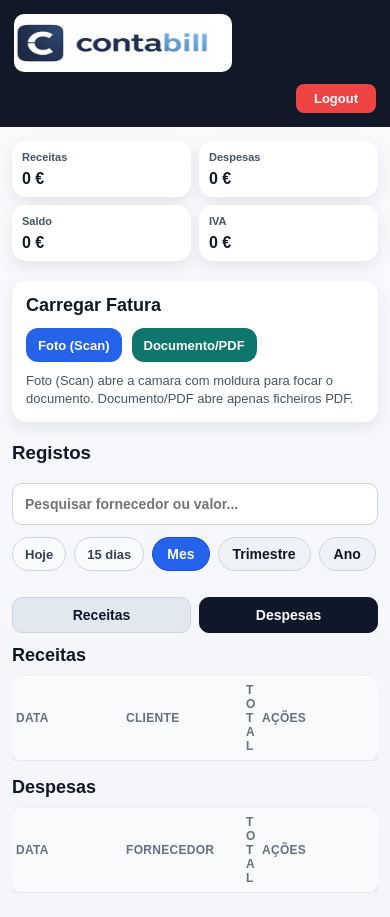
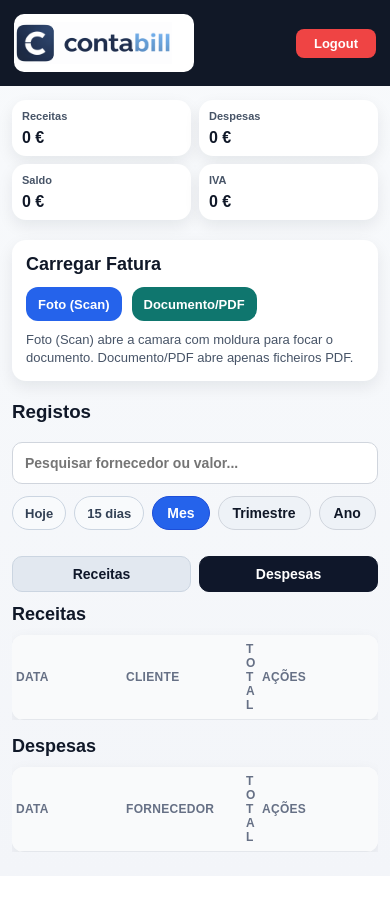
Before and after one commit to geralprimefence-sudo/PRM-APP, a website: page public/dashboard.html in a window 390 px wide. After the commit the page ends 876 px from the top, so only its background shows below. Drawn offline with Linux system fonts and the light colour scheme; no server answers.

Commit message:
Header: logout perfeitamente alinhado com logotipo na mesma linha (desktop/mobile)

```diff
--- a/public/dashboard.html
+++ b/public/dashboard.html
@@ -90,6 +90,7 @@
 position:sticky;
 top:0;
 z-index:10;
+min-height:70px;
 }
 
 header h1{
@@ -686,10 +687,12 @@
 <body>
 
 <header>
-	<img src="/logo.png" alt="Contabill" class="header-logo">
-	<a href="/logout" style="margin-left:auto;">
-		<button class="logout" style="font-size:13px;padding:7px 18px;border-radius:8px;min-width:70px;">Logout</button>
-	</a>
+	<div style="display:flex;align-items:center;width:100%;">
+		<img src="/logo.png" alt="Contabill" class="header-logo" style="margin-right:auto;">
+		<a href="/logout" style="margin-left:0;align-self:center;">
+			<button class="logout" style="font-size:13px;padding:7px 18px;border-radius:8px;min-width:70px;">Logout</button>
+		</a>
+	</div>
 </header>
 
 
```
